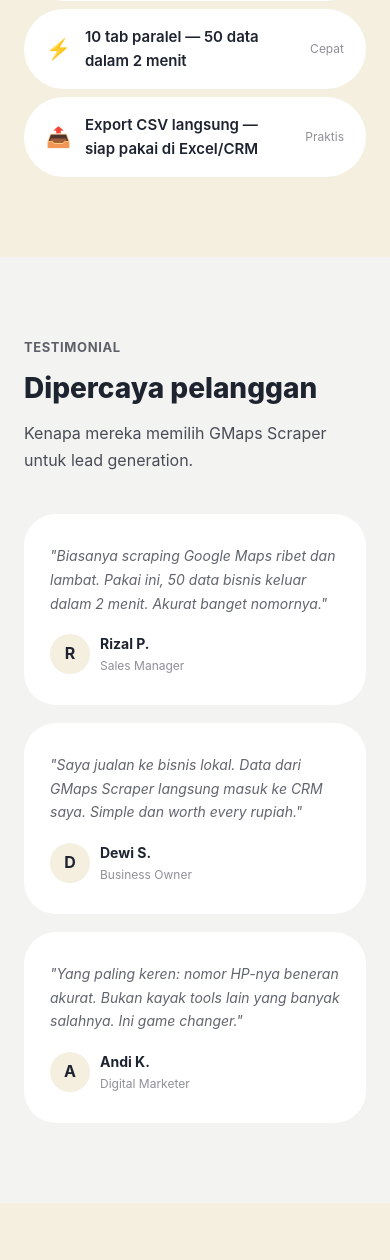
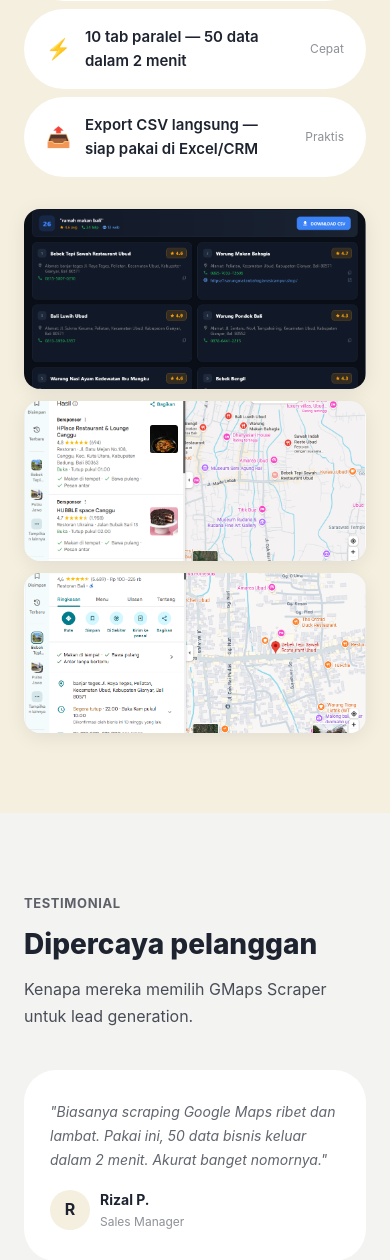
Before and after one commit to kustoro2026-oss/gmapsscraper, a Python web app: template server/templates/landing.html in a window 390 px wide. Shown: the part 3763-5023 px from the top of the page. Run offline with Jinja, Linux system fonts and the light colour scheme; the template is opened without the code that fills it, so the values that code supplies are empty.

Commit message:
feat: tambah gambar di section 'Kenapa GMaps Scraper?' — layout dua kolom responsif

```diff
--- a/server/templates/landing.html
+++ b/server/templates/landing.html
@@ -103,8 +103,12 @@
         .step h3 { font-size:18px; margin-bottom:6px; font-weight:700; }
         .step p { font-size:14px; opacity:0.8; line-height:1.6; }
 
-        /* === DATA FIELDS (cream bg) === */
+        /* === DATA FIELDS + IMAGES (cream bg) === */
         #fields { background:var(--cream); }
+        .why-grid { display:grid; grid-template-columns:1fr 1fr; gap:48px; align-items:center; }
+        .why-images { display:grid; grid-template-columns:1fr 1fr; gap:12px; }
+        .why-images .img-top { grid-column:1 / -1; border-radius:16px; width:100%; object-fit:cover; max-height:260px; box-shadow:0 4px 20px rgba(0,0,0,.08); }
+        .why-images .img-bot { border-radius:16px; width:100%; object-fit:cover; height:180px; box-shadow:0 4px 20px rgba(0,0,0,.08); }
         .data-list { display:flex; flex-direction:column; gap:8px; max-width:600px; }
         .data-row { display:flex; align-items:center; gap:14px; padding:16px 22px; background:var(--white); border-radius:9999px; font-weight:600; font-size:15px; }
         .data-row .data-icon { font-size:20px; flex-shrink:0; }
@@ -184,6 +188,15 @@
             .footer-grid { grid-template-columns:1fr 1fr; gap:32px; }
             .footer-brand { grid-column:1/-1; }
             .footer-bottom { flex-direction:column; text-align:center; }
+            .why-grid { grid-template-columns:1fr; gap:32px; }
+            .why-images { grid-template-columns:1fr 1fr; }
+            .why-images .img-top { max-height:200px; }
+            .why-images .img-bot { height:140px; }
+        }
+        @media (max-width:480px) {
+            .why-images { grid-template-columns:1fr; }
+            .why-images .img-top { max-height:180px; }
+            .why-images .img-bot { height:160px; }
         }
         @media (prefers-reduced-motion:reduce) {
             .pill,.field-card,.price-card{ transition:none; }
@@ -316,18 +329,25 @@
     </div>
 </section>
 
-<!-- Data Fields List (cream) -->
+<!-- Data Fields + Images (cream) -->
 <section id="fields">
     <div class="sec-inner">
         <div class="sec-eyebrow">Kenapa GMaps Scraper?</div>
         <h2 class="sec-title">Akurat. Cepat. Aman.</h2>
         <p class="sec-sub">Berbeda dari tools scraping lain — kami prioritaskan akurasi dan keamanan data kamu.</p>
+        <div class="why-grid">
             <div class="data-list">
                 <div class="data-row"><span class="data-icon">🎯</span> Nomor HP hanya dari tombol berlabel "Telepon"<small>Akurat</small></div>
                 <div class="data-row"><span class="data-icon">🌐</span> Website dari tombol "Website" — bukan teks random<small>Presisi</small></div>
                 <div class="data-row"><span class="data-icon">🔒</span> Pakai IP rumah kamu sendiri — tidak kena blokir<small>Aman</small></div>
                 <div class="data-row"><span class="data-icon">⚡</span> 10 tab paralel — 50 data dalam 2 menit<small>Cepat</small></div>
                 <div class="data-row"><span class="data-icon">📤</span> Export CSV langsung — siap pakai di Excel/CRM<small>Praktis</small></div>
+            </div>
+            <div class="why-images">
+                <img src="/static/rumahmakanbali.png" alt="Scraping rumah makan di Bali" class="img-top" loading="lazy">
+                <img src="/static/pencarianmaps.png" alt="Pencarian di Google Maps" class="img-bot" loading="lazy">
+                <img src="/static/mapsbali.png" alt="Hasil maps Bali" class="img-bot" loading="lazy">
+            </div>
         </div>
     </div>
 </section>
```
Also changed, not shown: server/static/mapsbali.png (added), server/static/pencarianmaps.png (added), server/static/rumahmakanbali.png (added). Lines whose indentation alone changed are shown as unchanged.
